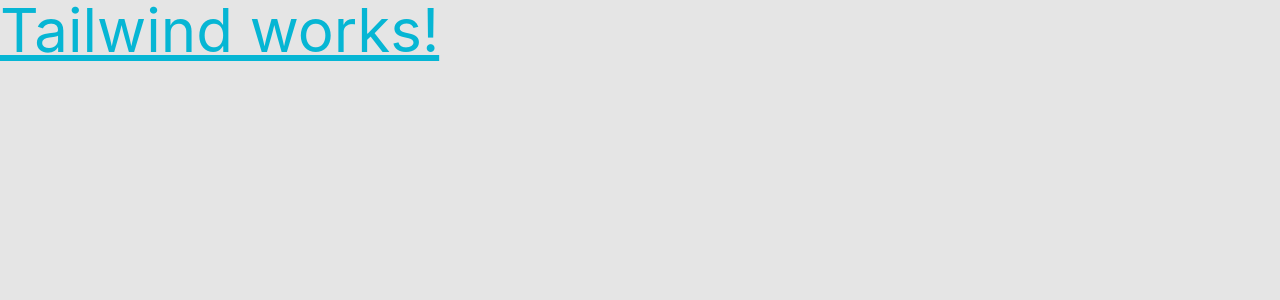
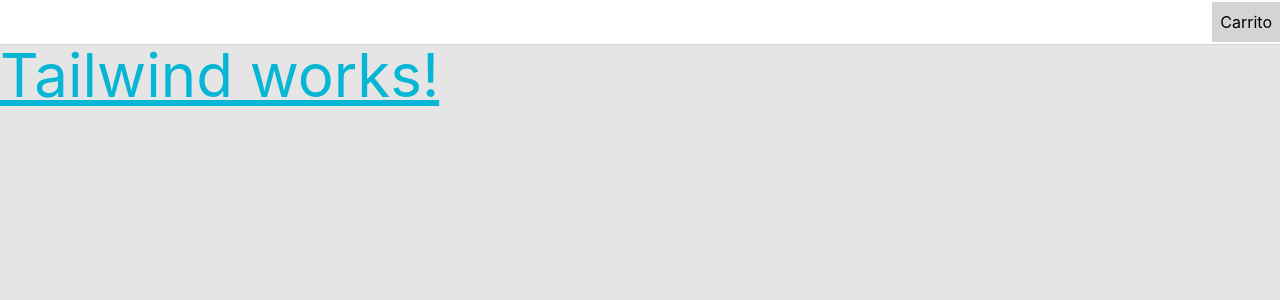
Before and after one commit to javina-lmbl/shopping-cart-galezy, a Next.js app: page / in a window 1280 px wide. Shown: the top 300 px of the page. Built offline with nearby package versions, Linux system fonts and the light colour scheme.

Commit message:
feat(Layout): Basic layout configuration

```diff
--- /dev/null
+++ b/components/Layout.tsx
@@ -0,0 +1,32 @@
+import { PropsWithChildren, useState } from 'react';
+import Sidebar from './Sidebar';
+
+type LayoutProps = PropsWithChildren<{}>;
+
+function Layout({ children }: LayoutProps) {
+  const [sidebarShow, setSidebarShow] = useState(false);
+  return (
+    <div className="flex flex-col h-screen w-screen">
+      <nav className="w-full h-12 flex flex-row content-theme border-b border-theme">
+        <div className="ml-auto my-auto">
+          <button
+            className={`btn-theme ${
+              sidebarShow && 'text-blue-500 border-b border-blue-500'
+            }`}
+            onClick={() => setSidebarShow((prev) => !prev)}
+          >
+            Carrito
+          </button>
+        </div>
+      </nav>
+      <div className="flex flex-row w-full h-full">
+        <div className="w-full h-full overflow-auto">{children}</div>
+        <Sidebar show={sidebarShow} right>
+          {/* TODO: shopping cart */}
+        </Sidebar>
+      </div>
+    </div>
+  );
+}
+
+export default Layout;
--- /dev/null
+++ b/components/Sidebar.tsx
@@ -0,0 +1,26 @@
+import { PropsWithChildren } from 'react';
+
+type SidebarProps = PropsWithChildren<{
+  show?: boolean;
+  right?: boolean;
+}>;
+
+function Sidebar({ show, right, children }: SidebarProps) {
+  return (
+    <aside
+      className={[
+        'content-theme border border-theme h-full min-w-[250px] max-w-[400px]',
+        'duration-100 transition-all',
+        show
+          ? 'relative translate-x-0'
+          : right
+          ? 'absolute right-full'
+          : 'absolute left-full',
+      ].join(' ')}
+    >
+      {children}
+    </aside>
+  );
+}
+
+export default Sidebar;
--- a/pages/_app.tsx
+++ b/pages/_app.tsx
@@ -1,8 +1,13 @@
-import '../styles/globals.css'
-import type { AppProps } from 'next/app'
+import '../styles/globals.css';
+import type { AppProps } from 'next/app';
+import Layout from '../components/Layout';
 
 function MyApp({ Component, pageProps }: AppProps) {
-  return <Component {...pageProps} />
+  return (
+    <Layout>
+      <Component {...pageProps} />
+    </Layout>
+  );
 }
 
-export default MyApp
+export default MyApp;
```
